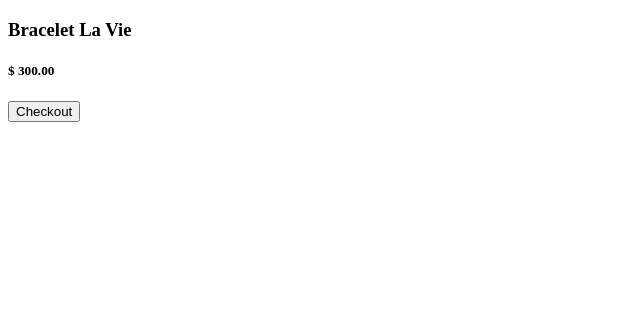
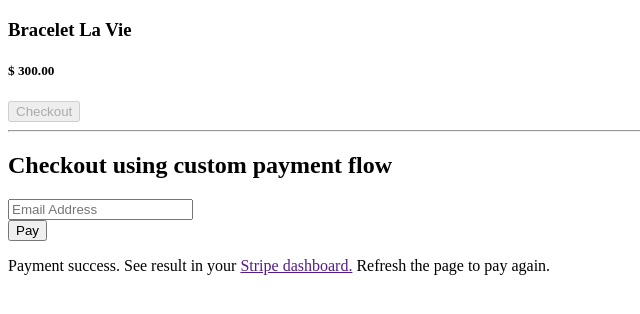
Before and after one commit to N-Hidaya/PaymentFeature, a Django app: page / in a window 1280 px wide. Shown: the top 314 px of the page, without its empty margins (0-640 px from the left). Run offline with Django 5.2, Linux system fonts and the light colour scheme; data comes from the database, SQL or seed files in the repository; both versions use the stored data as it was after the commit; some libraries are stand-ins or nearby versions.

Commit message:
added landing page

```diff
--- a/payment_app/payment_app/urls.py
+++ b/payment_app/payment_app/urls.py
@@ -17,11 +17,13 @@ Including another URLconf
 from django.contrib import admin
 from django.urls import path
 from products.views import (checkoutSessionView,
-                            ProductLandingPage, SuccessView, CancelView)
+                            ProductLandingPage, SuccessView, CancelView, webhook_view, StripeIntent)
 
 urlpatterns = [
     path('admin/', admin.site.urls),
     path('success/', SuccessView.as_view(), name='success'),
+    path('create-payment-intent/<pk>/', StripeIntent.as_view(), name='create-payment-intent'),
+    path('webhooks/stripe/', webhook_view, name='stripe-webhook'),
     path('cancel/', CancelView.as_view(), name='cancel'),
     path('', ProductLandingPage.as_view(), name='landing-page'),
     path('checkout-session/<pk>/', checkoutSessionView.as_view(), name='checkout-session')
--- a/payment_app/products/models.py
+++ b/payment_app/products/models.py
@@ -3,6 +3,8 @@ from django.db import models
 class Products(models.Model):
     name = models.CharField(max_length=100)
     price = models.IntegerField(default=0) #cents
+    file = models.FileField(upload_to='product_files/', blank=True, null=True)
+    url = models.URLField()
 
     def __str__(self):
         return self.name
--- a/payment_app/products/views.py
+++ b/payment_app/products/views.py
@@ -1,8 +1,12 @@
 import stripe
+import json
 from django.conf import settings
+from django.core.mail import send_mail
 from django.views.generic import TemplateView
-from django.http import JsonResponse
+from django.views.decorators.csrf import csrf_exempt
+from django.http import JsonResponse, HttpResponse
 from django.views import View
+import stripe.error
 from .models import Products
 
 stripe.api_key = settings.STRIPE_SECRET_KEY
@@ -47,6 +51,9 @@ class checkoutSessionView(View):
                     'quantity':1,
                 },
             ],
+            metadata={
+                'product_id': product.id
+            },
             mode='payment',
             success_url=DOMAIN + '/success/',
             cancel_url=DOMAIN +'/cancel/',
@@ -55,3 +62,77 @@ class checkoutSessionView(View):
         return JsonResponse({
             'id': checkout_session.id
         })
+
+
+@csrf_exempt
+def webhook_view(request):
+    payload = request.body
+    sig_header = request.META['HTTP_STRIPE_SIGNATURE']
+    event = None
+
+    try:
+        event = stripe.Webhook.construct_event(
+            payload,sig_header, settings.STRIPE_WEBHOOK_SECRET
+        )
+    except ValueError as e:
+        return HttpResponse(status=400)
+    except stripe.error.SignatureVerificationError as e:
+        return HttpResponse(status=400)
+
+    #Handle session checkout completed event
+    if event['type'] == 'checkout.session.completed':
+        session = event['data']['object']
+        print(session)
+
+        customer_email = session['customer_details']['email']
+        product_id = session['metadata']['product_id']
+
+        product = Products.objects.get(id=product_id)
+        send_mail(
+            subject='Here is your product!',
+            message=f'Thanks for your purchase! You can view the product here: {product.url}',
+            recipient_list= [customer_email],
+            from_email='kitade96loli@gmail.com'
+        )
+
+    elif event['type'] == "payment_intent.succeeded":
+        intent = event['data']['object']
+        print(intent)
+
+        stripe_customer_id = intent['customer']
+        stripe_customer = stripe.Customer.retrieve(stripe_customer_id)
+        customer_email = stripe_customer['email']
+        product_id = session['metadata']['product_id']
+        product = Products.objects.get(id=product_id)
+
+        send_mail(
+            subject='Here is your product!',
+            message=f'Thanks for your purchase! You can view the product here: {product.url}',
+            recipient_list= [customer_email],
+            from_email='kitade96loli@gmail.com'
+        )
+        #Decide whether to send file or URL
+
+    return HttpResponse(status=200)
+
+class StripeIntent(View):
+    def post(self, request, *args, **kwargs):
+        try:
+            req_json = json.loads(request.body)
+            customer =stripe.Customer.create(email=req_json['email'])
+            product_id = self.kwargs['pk']
+            product = Products.objects.get(id=product_id)
+            intent = stripe.PaymentIntent.create(
+                amount=product.price,
+                currency='sgd',
+                customer=customer['id'],
+                metadata={
+                    "product_id": product_id
+                }
+            )
+            return JsonResponse({
+                'clientSecret': intent['client_secret']
+            })
+
+        except Exception as e:
+            return JsonResponse({ 'error': str(e)})
--- a/payment_app/templates/landing.html
+++ b/payment_app/templates/landing.html
@@ -15,13 +15,34 @@
         </div>
       </div>
         <button type="button" id="checkout-button">Checkout</button>
+        <hr />
+        <h2>Checkout using custom payment flow</h2>
+
+        <form id="payment-form">
+          <input type="text" id="email" placeholder="Email Address" />
+          <div id="card-element">
+            <button id="submit">
+              <div id="spinner" class="spinner hidden"></div>
+              <span id="button-text">Pay</span>
+
+            </button>
+            <p id="card-error" role="alert"></p>
+            <p class="result-message hidden">
+              Payment success. See result in your <a href="" target="_blank">Stripe dashboard.</a>
+              Refresh the page to pay again.
+            </p>
+
+          </div>
+
+        </form>
+
     </section>
     {% csrf_token %}
   </body>
   <script type="text/javascript">
     const csrftoken = document.querySelector('[name=csrfmiddlewaretoken]').value;
-    var stripe = Stripe('{{ STRIPE_PUBLIC_KEY }}')
-    var checkoutButton = document.getElementById('checkout-button')
+    var stripe = Stripe('{{ STRIPE_PUBLIC_KEY }}');
+    var checkoutButton = document.getElementById('checkout-button');
     checkoutButton.addEventListener('click', function(){
 
         fetch("{% url 'checkout-session' product.id %}", {
@@ -40,7 +61,113 @@
 
         }).catch(function (error){
             console.error("Error:",error);
+        });
+    });
+
+
+    //Disable button until we have stripe setup on page
+    document.querySelector("button").disabled = true;
+
+    var elements = stripe.elements();
+      var style = {
+        base: {
+          color: "#32325d",
+          fontFamily: "Arial, sans-serif",
+          fontSmoothing: "antialiased",
+          fontSize: "16px",
+          "::placeholder": {
+            color: "#32325d"
+          }
+        },
+        invalid: {
+          fontFamily: "Arial, sans-serif",
+          color: "#fa755a",
+          iconColor: "#fa755a"
+        }
+      };
+      var card = elements.create("card", {style: style});
+      //Stripe injects iframe into DOM
+      card.mount("#card-element");
+      card.on("change", function (event) {
+        //Disable Pay button when no details
+        document.querySelector("button").disabled = event.empty;
+        document.querySelector("#card-error").textContent = event.error ? event.error.message : ""
+      });
+      var form = document.getElementById("payment-form");
+      form.addEventListener("submit", function(event) {
+        event.preventDefault();
+        fetch("{% url 'create-payment-intent' product.id %}", {
+          method: "POST",
+          headers: {
+            "Content-Type": "application/json",
+            'X-CSRFToken': csrftoken
+          },
+          body: JSON.stringify({
+            email: document.getElementById('email').value
+          })
         })
-    })
+        .then(function(result) {
+          return result.json();
+        })
+        .then(function(data) {
+          //Complete payment when submit button clicked
+            payWithCard(stripe, card, data.clientSecret);
+        });
+      });
+
+
+
+    //Calls Stripe.confirmCardPayment
+    //If card requires auth, Stripe shows popup without leaving page
+    var payWithCard = function(stripe, card, clientSecret) {
+      loading(true);
+      stripe.confirmCardPayment(clientSecret, {
+        payment_method: {
+          card: card
+        }
+      })
+      .then(function(result) {
+        if(result.error) {
+          showError(result.error.message);
+        } else {
+          orderComplete(result.paymentIntent.id);
+        }
+      });
+    };
+
+    //Shows success message after payment complete
+    var orderComplete = function(paymentIntentId) {
+      loading(false);
+      document.querySelector(".result-message a")
+      .setAttribute("href","https://dashboard.stripe.com/test/payments/" + paymentIntentId);
+      document.querySelector(".result-message").classList.remove('hidden');
+      document.querySelector("button").disabled = true;
+    };
+
+    //Show customer error from Stripe if failed
+    var showError = function(errorMsgText) {
+      loading(false);
+      var errorMsg = document.querySelector("#card-error");
+      errorMsg.textContent = errorMsgText;
+      setTimeout(function() {
+        errorMsg.textContent = "";
+      }, 4000);
+    };
+
+    //Show a spinner on submission
+    var loading = function(isLoading) {
+      if (isLoading) {
+        //Disable a button and show a spinner
+        document.querySelector("button").disabled = true;
+        document.querySelector("#spinner").classList.remove("hidden");
+        document.querySelector("#button-text").classList.add("hidden");
+      } else {
+        document.querySelector("button").disabled = false;
+        document.querySelector("#spinner").classList.add("hidden");
+        document.querySelector("#button-text").classList.remove("hidden");
+      }
+    }
+
+
   </script>
 </html>
```
Also changed, not shown: payment_app/payment_app/settings.py (+4 -3 lines), payment_app/db.sqlite3, payment_app/products/migrations/0002_products_file_products_url.py (added).
